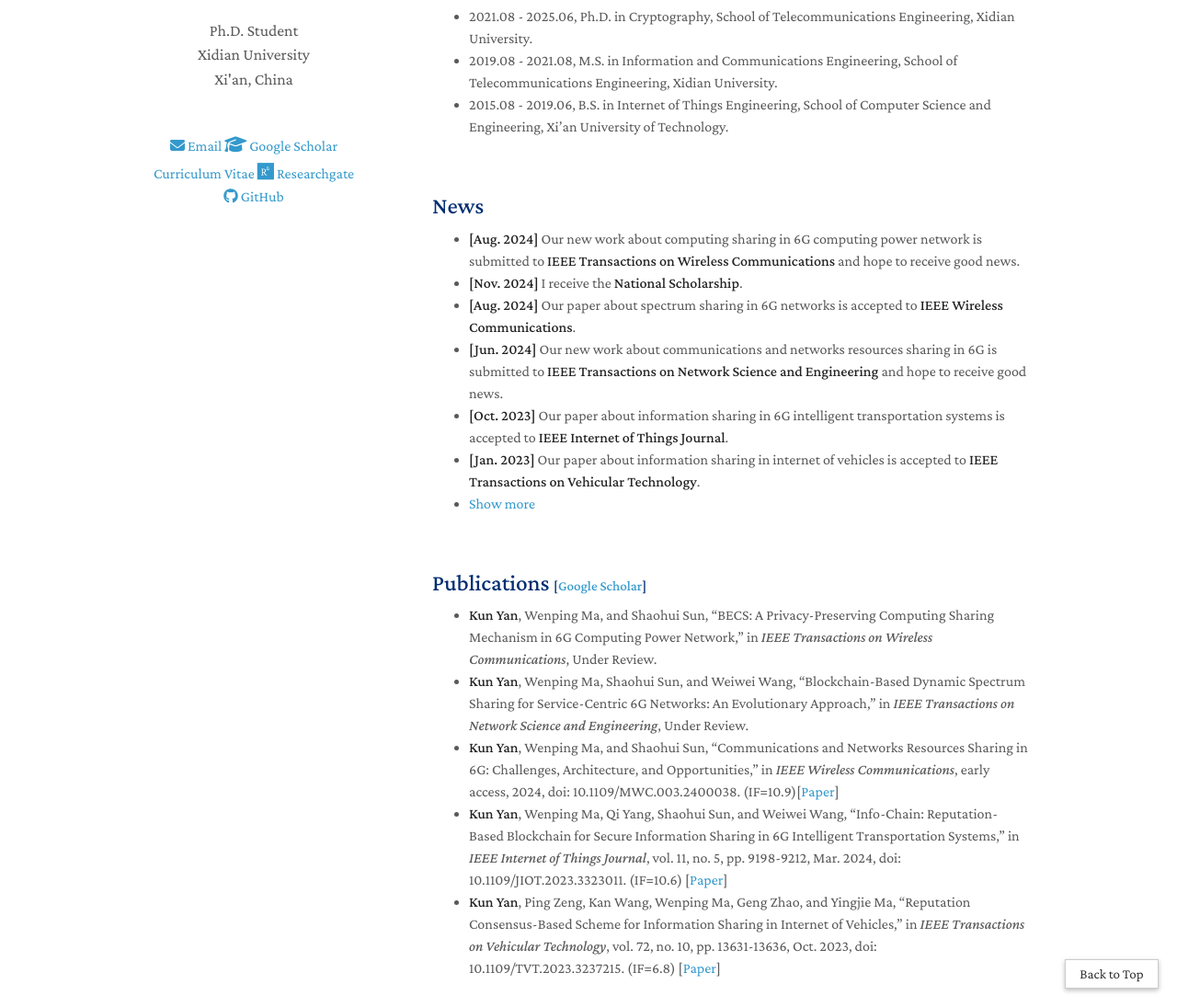
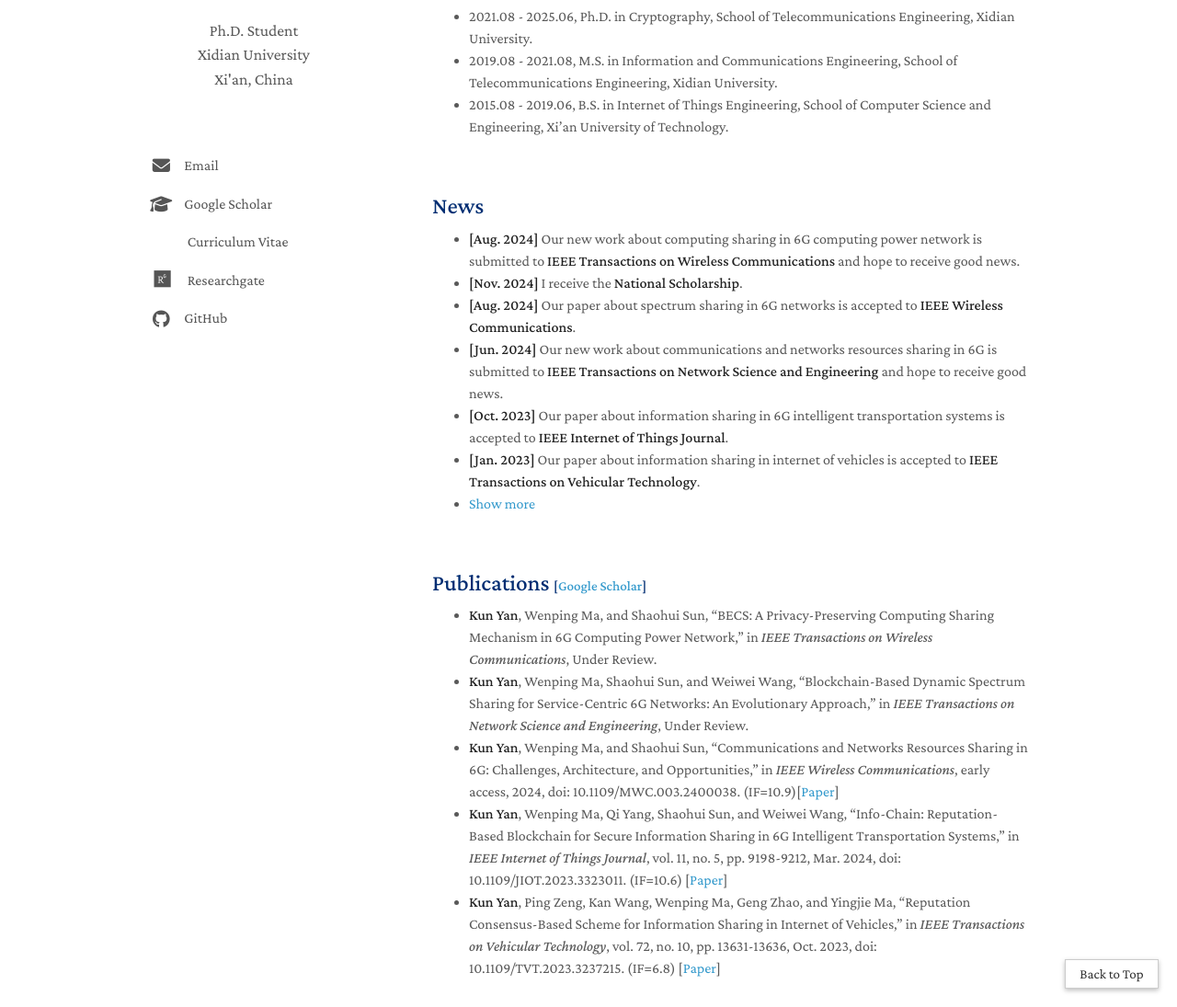
Before and after one commit to QuinYim/quinyim.github.io, a Jekyll site: the page built from index.md, in a window 1280 px wide and 1400 px high, scrolled down 193 px. Shown: the part 305-1400 px from the top of the window at 92% size. Built offline with Jekyll 4.4.1, drawn with Linux system fonts in a browser that asks for light colours; a style sheet for code colours, icons or effects is not loaded.

Commit message:
Update minimal-light.scss

```diff
--- a/_sass/minimal-light.scss
+++ b/_sass/minimal-light.scss
@@ -10,30 +10,32 @@ body { background-color: #fff; padding: 0px; font: 16.0px/1.5 Crimson Pro, serif
 
 // .social-icons a:hover { background-color: white; color: black; transform: scale(1.2); }
 
-.social-links {
-    display: block;
+.social-icons {
+    display: flex;
     flex-direction: column;
     margin-top: 1em;
-  }
 
-  .social-links a {
-    display: block;
+    a {
+      display: flex;
       align-items: center;
       color: #555555;
       text-decoration: none;
       margin-bottom: 0.5em;
+      padding: 0.3em 0;
       font-size: 1em;
+
+      &:hover {
+        color: #000000;
+        text-decoration: none;
       }
 
-  .social-links a:hover {
-    color: #000000;
-  }
-
-  .social-links i {
+      i {
+        width: 1.6em;
+        text-align: center;
         margin-right: 0.5em;
         font-size: 1.2em;
-    width: 1.5em;
-    text-align: center;
+      }
+    }
   }
 
 // .icon-button { background-color: white; border-radius: 3.6rem; cursor: pointer; display: inline-block; font-size: 2.0rem; height: 3.6rem; line-height: 3.6rem; margin: 0 5px; position: relative; text-align: center; -webkit-user-select: none; -moz-user-select: none; -ms-user-select: none; user-select: none; width: 3.6rem; }
```
Lines whose indentation alone changed are shown as unchanged.
